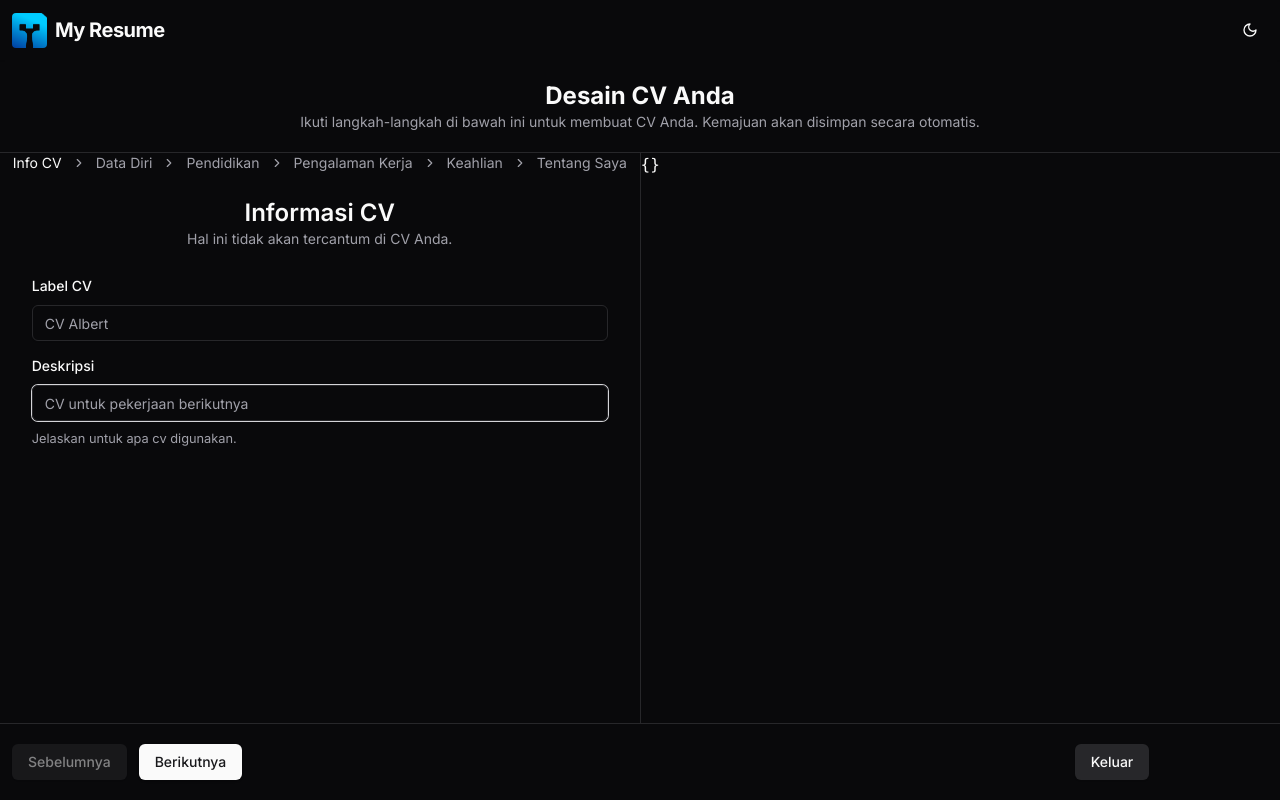
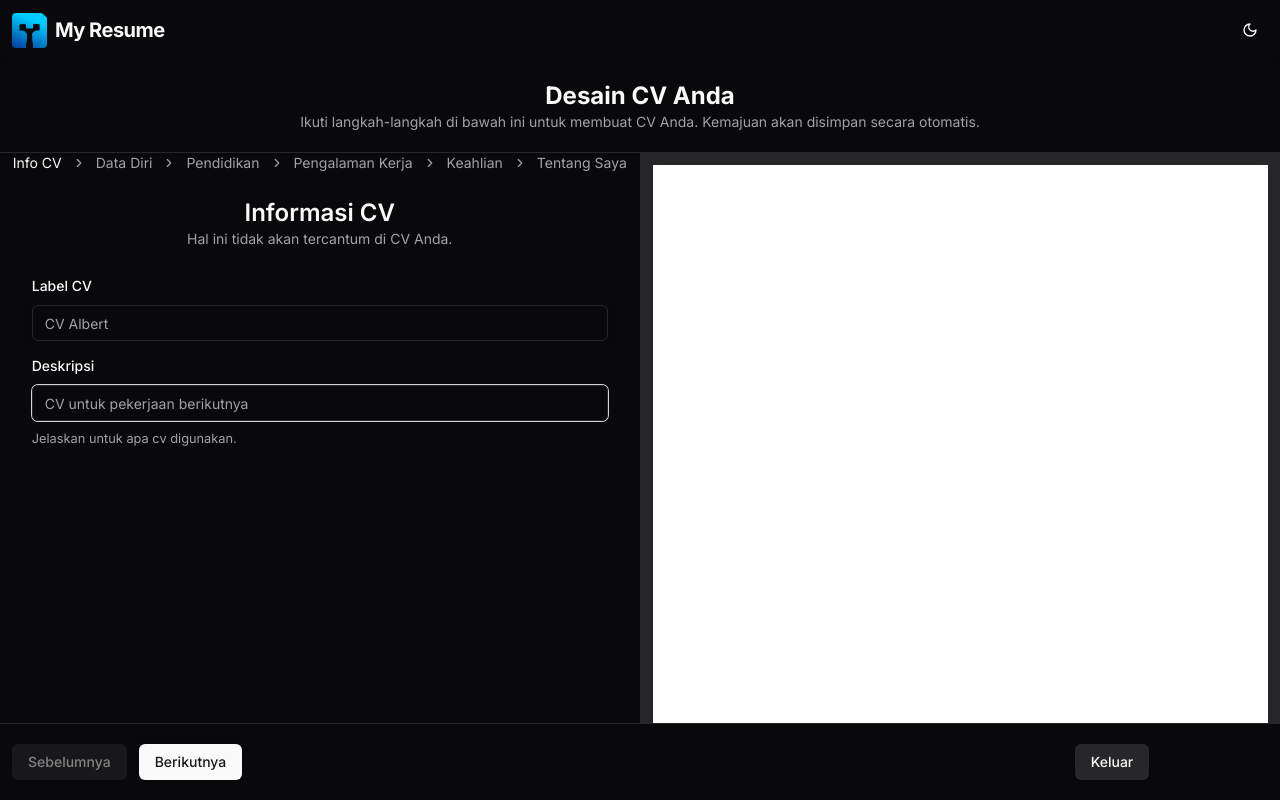
Before and after one commit to Alfiannnn13/cv-builder, a Next.js app: page /editor in a window 1280 px wide. Built offline with nearby package versions, Linux system fonts and the light colour scheme.

Commit message:
ttgsy,upedu,upwe,rprev

```diff
--- a/src/app/(main)/editor/ResumeEditor.tsx
+++ b/src/app/(main)/editor/ResumeEditor.tsx
@@ -7,6 +7,7 @@ import Breadcrumbs from "./Breadcrumbs";
 import Footer from "./Footer";
 import { useState } from "react";
 import { ResumeValues } from "@/lib/validation";
+import ResumePreviewSection from "./ResumePreviewSection";
 
 export default function ResumeEditor() {
   const searchParams = useSearchParams();
@@ -46,9 +47,10 @@ export default function ResumeEditor() {
             )}
           </div>
           <div className="grow md:border-r" />
-          <div className="hidden w-1/2 md:flex">
-          <pre>{JSON.stringify(resumeData, null, 2)}</pre>
-          </div>
+          <ResumePreviewSection
+            resumeData={resumeData}
+            setResumeData={setResumeData}
+          />
         </div>
       </main>
       <Footer currentStep={currentStep} setCurrentStep={setStep} />
--- /dev/null
+++ b/src/app/(main)/editor/ResumePreviewSection.tsx
@@ -0,0 +1,23 @@
+import ResumePreview from "@/components/ResumePreview";
+import { ResumeValues } from "@/lib/validation";
+
+interface ResumePreviewProps {
+  resumeData: ResumeValues;
+  setResumeData: (data: ResumeValues) => void;
+}
+
+export default function ResumePreviewSection({
+  resumeData,
+  setResumeData,
+}: ResumePreviewProps) {
+  return (
+    <div className="hidden w-1/2 md:flex">
+      <div className="flex w-full justify-center overflow-y-auto bg-secondary p-3">
+        <ResumePreview
+          resumeData={resumeData}
+          className="max-w-2xl shadow-md"
+        />
+      </div>
+    </div>
+  );
+}
--- a/src/app/(main)/editor/forms/EducationForm.tsx
+++ b/src/app/(main)/editor/forms/EducationForm.tsx
@@ -126,12 +126,13 @@ function EducationItem({ form, index, remove }: EducationItemProps) {
           name={`educations.${index}.startDate`}
           render={({ field }) => (
             <FormItem>
-              <FormLabel>Masuk Tanggal</FormLabel>
+              <FormLabel>Tahun Masuk</FormLabel>
               <FormControl>
                 <Input
                   {...field}
                   type="date"
-                  value={field.value?.slice(0, 1)}
+                  value={field.value || ""} // Pastikan ada nilai default
+                  onChange={(e) => field.onChange(e.target.value)} // Update nilai saat diubah
                 />
               </FormControl>
               <FormMessage />
@@ -143,12 +144,13 @@ function EducationItem({ form, index, remove }: EducationItemProps) {
           name={`educations.${index}.endDate`}
           render={({ field }) => (
             <FormItem>
-              <FormLabel>Lulus Tanggal</FormLabel>
+              <FormLabel>Tahun Lulus</FormLabel>
               <FormControl>
                 <Input
                   {...field}
                   type="date"
-                  value={field.value?.slice(0, 1)}
+                  value={field.value || ""} // Pastikan ada nilai default
+                  onChange={(e) => field.onChange(e.target.value)} // Update nilai saat diubah
                 />
               </FormControl>
               <FormMessage />
--- a/src/app/(main)/editor/forms/PersonalInfoForm.tsx
+++ b/src/app/(main)/editor/forms/PersonalInfoForm.tsx
@@ -125,7 +125,7 @@ export default function PersonalInfoForm({
               name="country"
               render={({ field }) => (
                 <FormItem>
-                  <FormLabel>Kode Pos</FormLabel>
+                  <FormLabel>Provinsi</FormLabel>
                   <FormControl>
                     <Input {...field} type="tel" />
                   </FormControl>
--- a/src/app/(main)/editor/forms/WorkExperienceForm.tsx
+++ b/src/app/(main)/editor/forms/WorkExperienceForm.tsx
@@ -135,7 +135,8 @@ function WorkExperienceItem({ form, index, remove }: WorkExperienceItemProps) {
         <Input
           {...field}
           type="date"
-                  value={field.value?.slice(0, 1)}
+          value={field.value || ''} // Pastikan ada nilai default
+          onChange={(e) => field.onChange(e.target.value)} // Update nilai saat diubah
         />
       </FormControl>
       <FormMessage />
@@ -152,7 +153,8 @@ function WorkExperienceItem({ form, index, remove }: WorkExperienceItemProps) {
         <Input
           {...field}
           type="date"
-                  value={field.value?.slice(0, 1)}
+          value={field.value || ''} // Pastikan ada nilai default
+          onChange={(e) => field.onChange(e.target.value)} // Update nilai saat diubah
         />
       </FormControl>
       <FormMessage />
--- /dev/null
+++ b/src/components/ResumePreview.tsx
@@ -0,0 +1,166 @@
+// import useDimensions from "@/hooks/useDimensions";
+// import { cn } from "@/lib/utils";
+// import { ResumeValues } from "@/lib/validation";
+// import { useRef } from "react";
+
+// interface ResumePreviewProps {
+//   resumeData: ResumeValues;
+//   className?: string;
+// }
+
+// export default function ResumePreview({
+//   resumeData,
+//   className,
+// }: ResumePreviewProps) {
+//     const containerRef = useRef<HTMLDivElement>(null);
+
+//   const {width} = useDimensions(containerRef);
+
+//   return (
+//     <div
+//       className={cn(
+//         "aspect-[210/297] h-fit w-full bg-white text-black",
+//         className,
+//       )}
+//       ref={containerRef}
+//     >
+//       <div
+//       style={{
+//             zoom: (1/794) * width
+//       }}
+//       >
+//         <h1 className="p-6 text-3xl font-bold">
+//           Lorem ipsum dolor sit amet consectetur, adipisicing elit. In, numquam.
+//         </h1>
+//       </div>
+//     </div>
+//   );
+// }
+
+import useDimensions from "@/hooks/useDimensions";
+import { cn } from "@/lib/utils";
+import { ResumeValues } from "@/lib/validation";
+import Image from "next/image";
+import { useEffect, useRef, useState } from "react";
+
+interface ResumePreviewProps {
+  resumeData: ResumeValues;
+  className?: string;
+}
+
+export default function ResumePreview({
+  resumeData,
+  className,
+}: ResumePreviewProps) {
+  const containerRef = useRef<HTMLDivElement>(null);
+
+  // Explicitly cast containerRef to RefObject<HTMLElement>
+  const { width } = useDimensions(containerRef as React.RefObject<HTMLElement>);
+
+  return (
+    <div
+      className={cn(
+        "aspect-[210/297] h-fit w-full bg-white text-black",
+        className,
+      )}
+      ref={containerRef}
+    >
+      <div
+        className={cn("space-y-6 p-6", !width && "invisible")}
+        style={{
+          zoom: (1 / 794) * width,
+        }}
+      >
+        <PersonalInfoHeader resumeData={resumeData} />
+        <SummarySection resumeData={resumeData} />
+        <WorkExperienceSection resumeData={resumeData} />
+      </div>
+    </div>
+  );
+}
+
+interface ResumeSectionProps {
+  resumeData: ResumeValues;
+}
+
+function PersonalInfoHeader({ resumeData }: ResumeSectionProps) {
+  const { photo, firstName, lastName, jobTitle, city, country, phone, email } =
+    resumeData;
+
+  const [photoSrc, setPhotoSrc] = useState(photo instanceof File ? "" : photo);
+
+  useEffect(() => {
+    const objectUrl = photo instanceof File ? URL.createObjectURL(photo) : "";
+    if (objectUrl) setPhotoSrc(objectUrl);
+    if (photo === null) setPhotoSrc("");
+    return () => URL.revokeObjectURL(objectUrl);
+  }, [photo]);
+
+  return (
+    <div className="flex items-center gap-6">
+      {photoSrc && (
+        <Image
+          src={photoSrc}
+          width={100}
+          height={100}
+          alt="Author Photo"
+          className="aspect-auto object-cover"
+        />
+      )}
+
+      <div className="space-y-2.5">
+        <div className="space-y-1">
+          <p className="text-2xl font-bold">
+            {firstName} {lastName}
+          </p>
+          <p className="font-medium">{jobTitle}</p>
+        </div>
+        <p className="text-s text-gray-500">
+          {city}
+          {city && country ? ", " : ""}
+          {country}
+          {(city || country) && (phone || email) ? ", " : ""}
+          {[phone, email].filter(Boolean).join(", ")}
+        </p>
+      </div>
+    </div>
+  );
+}
+
+function SummarySection({ resumeData }: ResumeSectionProps) {
+  const { summary } = resumeData;
+
+  if (!summary) return null;
+
+  return (
+    <>
+      <hr className="border-2" />
+      <div className="space-y-3 break-inside-avoid">
+        <p className="text-lg font-semibold">Tentang Saya</p>
+        <div className="whitespace-pre-line text-sm">{summary}</div>
+      </div>
+    </>
+  );
+}
+
+function WorkExperienceSection ({resumeData}: ResumeSectionProps) {
+    const {workExperiences} = resumeData
+
+    const workExperiencesNotEmpty = workExperiences?.filter(
+        (exp) => Object.values(exp).filter(Boolean).length > 0
+    )
+
+    if (!workExperiencesNotEmpty?.length) return null;
+
+    return <>
+    <hr className="border-2" />
+    <div className="space-y-3">
+        <p className="text-lg font-semibold">Pengalaman Kerja</p>
+        {workExperiencesNotEmpty.map((exp, index) => (
+            <div className="break-inside-avoid space-y-1" key={index}>
+                <div className="flex items-center justify-between text-sm font-semibold"></div>
+            </div>
+        ))}
+    </div>
+    </>
+}
--- /dev/null
+++ b/src/hooks/useDimensions.ts
@@ -0,0 +1,38 @@
+import React, { useEffect, useState } from "react";
+
+export default function useDimensions(
+  containerRef: React.RefObject<HTMLElement>,
+) {
+  const [dimensions, setDimensions] = useState({ width: 0, height: 0 });
+
+  useEffect(() => {
+    const currentRef = containerRef.current;
+
+    function getDimensions() {
+      return {
+        width: currentRef?.offsetWidth || 0,
+        height: currentRef?.offsetHeight || 0,
+      };
+    }
+
+    const resizeObserver = new ResizeObserver(entries => {
+      const entry = entries[0];
+      if (entry) {
+        setDimensions(getDimensions());
+      }
+    });
+    if (currentRef) {
+      resizeObserver.observe(currentRef);
+      setDimensions(getDimensions());
+    }
+
+    return () => {
+      if (currentRef) {
+        resizeObserver.unobserve(currentRef);
+      }
+      resizeObserver.disconnect();
+    };
+  }, [containerRef]);
+
+  return dimensions;
+}
```
Lines whose indentation alone changed are shown as unchanged.
